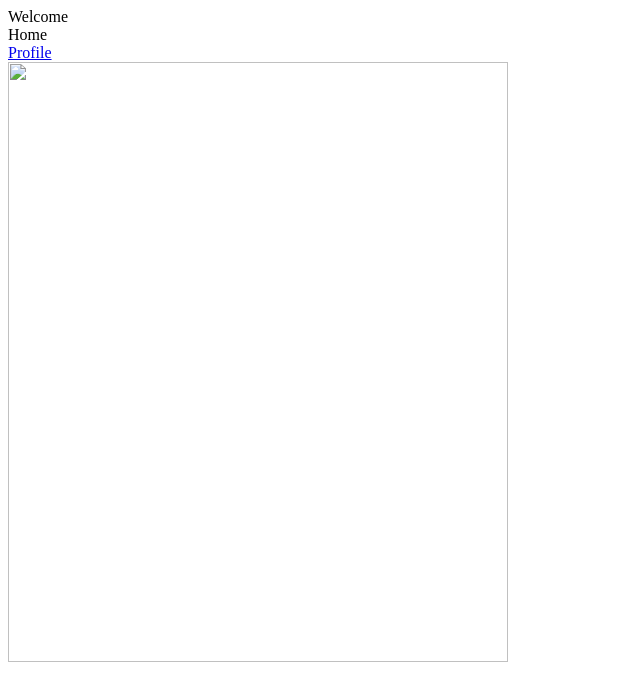
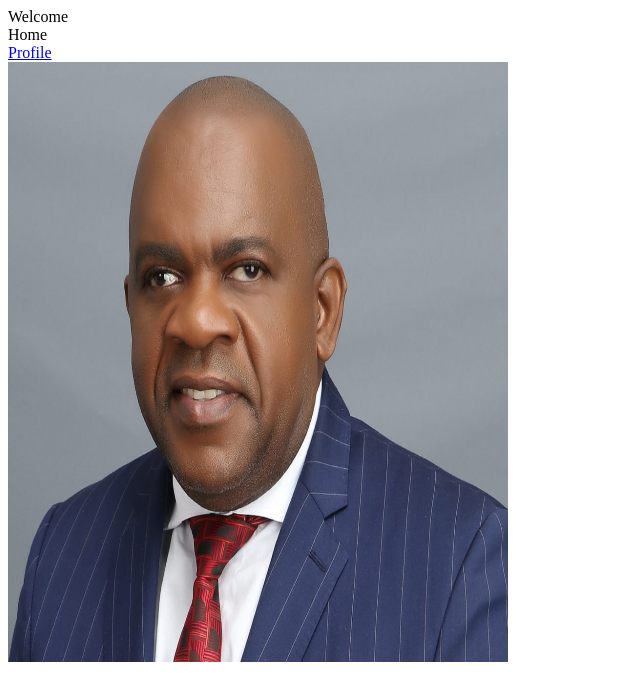
Before and after one commit to Okkeaa/Musni_Website, a plain HTML site: page index.html in a window 1280 px wide. Shown: the whole page, without its empty margins (0-640 px from the left). Drawn offline with Linux system fonts and the light colour scheme.

Commit message:
Update index.html

```diff
--- a/index.html
+++ b/index.html
@@ -4,4 +4,4 @@ Home
 <br />
 <a href="b.html">Profile</a>
 <br />
-<img src="image.jpg" width="500" height="600">
+<img src="image/Boy.jpg" width="500" height="600">
```
